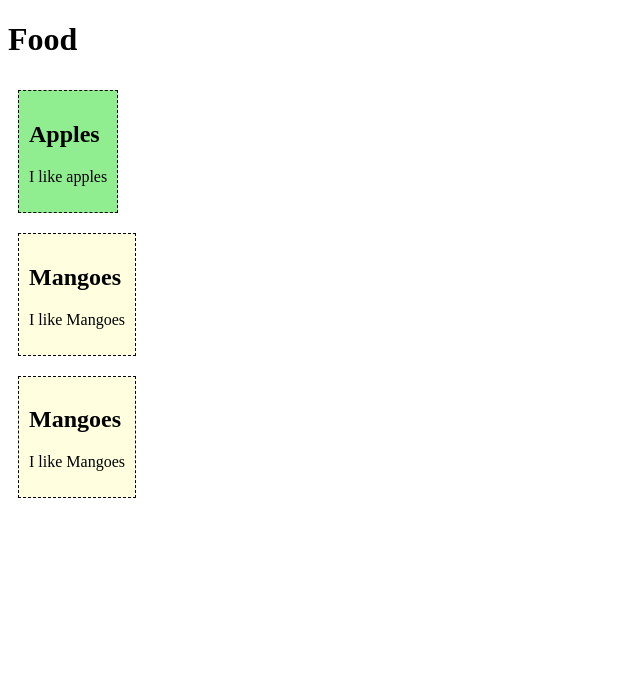
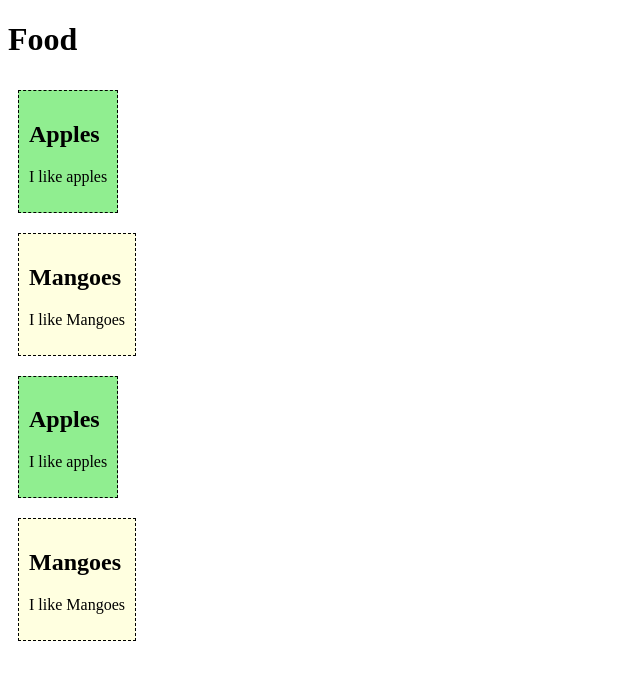
Before and after one commit to ElijahQuibin/WEBPROG_VUE, a Vue app in the folder vue-project/: page / in a window 1280 px wide. Shown: the top 680 px of the page, without its empty margins (0-640 px from the left). Built offline with nearby package versions, Linux system fonts and the light colour scheme.

Commit message:
Update App.vue

```diff
--- a/vue-project/src/App.vue
+++ b/vue-project/src/App.vue
@@ -4,6 +4,7 @@
   <h1>Food</h1>
   <food-item/> <br>
   <food-item2/> <br>
+  <food-item/> <br>
   <food-item2/> <br>
 </template>
 
```
